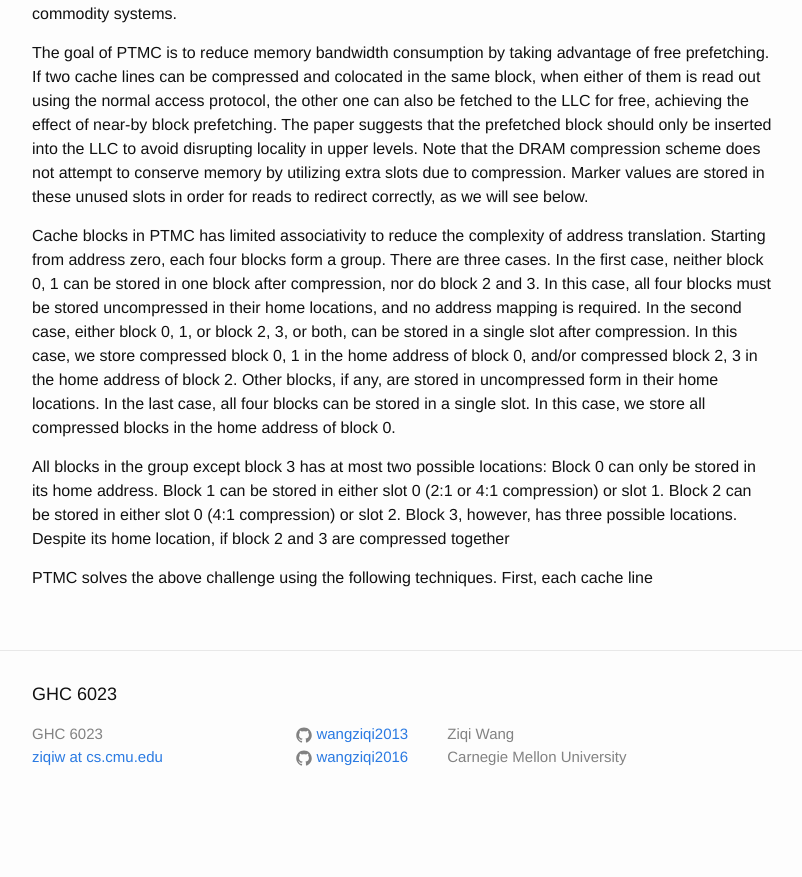
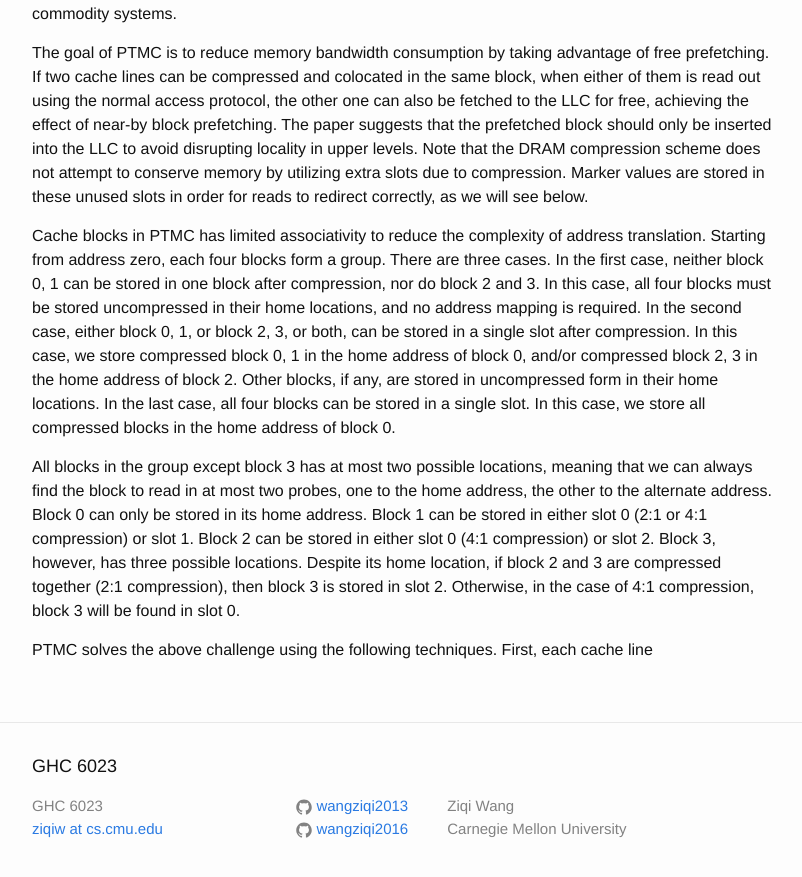
Before and after one commit to wangziqi2013/wangziqi2013.github.io, a Jekyll site: the page built from _posts/2020-05-17-ptmc.markdown, in a window 1280 px wide and 900 px high, scrolled down 1096 px. Shown: the top 877 px of the window, without its empty margins (238-1040 px from the left). Built offline with Jekyll 4.4.1, drawn with Linux system fonts in a browser that asks for light colours; before the commit the page ends 1924 px from its top, so only the background shows below that.

Commit message:
Adding two probes

```diff
--- a/_posts/2020-05-17-ptmc.markdown
+++ b/_posts/2020-05-17-ptmc.markdown
@@ -54,9 +54,13 @@ compressed block 2, 3 in the home address of block 2. Other blocks, if any, are
 home locations. In the last case, all four blocks can be stored in a single slot. In this case, we store all compressed
 blocks in the home address of block 0.
 
-All blocks in the group except block 3 has at most two possible locations: Block 0 can only be stored in its home address.
-Block 1 can be stored in either slot 0 (2:1 or 4:1 compression) or slot 1. Block 2 can be stored in either slot 0
-(4:1 compression) or slot 2. Block 3, however, has three possible locations. Despite its home location, if block 2 and 3
-are compressed together
+All blocks in the group except block 3 has at most two possible locations, meaning that we can always find the block to
+read in at most two probes, one to the home address, the other to the alternate address.
+Block 0 can only be stored in its home address. Block 1 can be stored in either slot 0 (2:1 or 4:1 compression) or slot 1.
+Block 2 can be stored in either slot 0 (4:1 compression) or slot 2. Block 3, however, has three possible locations.
+Despite its home location, if block 2 and 3 are compressed together (2:1 compression), then block 3 is stored in slot 2.
+Otherwise, in the case of 4:1 compression, block 3 will be found in slot 0.
+
+
 
 PTMC solves the above challenge using the following techniques. First, each cache line
```
